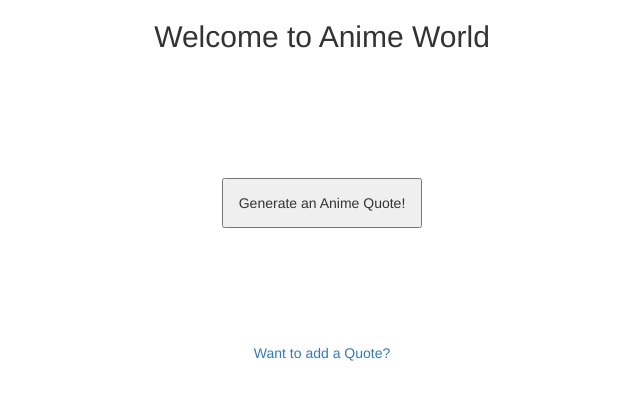
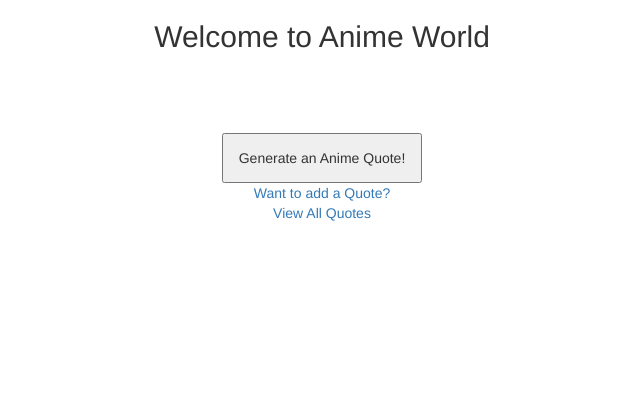
Before and after one commit to sukurocking/anime_quotes_webapp, a Flask app: page / in a window 1280 px wide. Shown: the top 400 px of the page, without its empty margins (318-958 px from the left). Run offline with Flask 3, Linux system fonts and the light colour scheme; some libraries are stand-ins or nearby versions.

Commit message:
minor styling changes

```diff
--- a/static/styles.css
+++ b/static/styles.css
@@ -1,5 +1,8 @@
 div {
-    display: grid; place-items: center; height: 35vh;
+    display: flex;
+    flex-direction: column;
+    align-items: center;
+    justify-content: center;
 }
 #generate_button {
     width: 200px;
@@ -17,10 +20,13 @@ body {
     justify-content: center;
     height: 75vh;
 }
-/* #addquote {
-    display:inline-flex;
-    height: 100vh;
-}       */
+#welcome_heading {
+    margin-bottom: 80px;
+}
+a {
+    display: block;
+    text-align: center;
+}
 body > h2 {
     display: block;
     align-items: center;
@@ -34,5 +40,5 @@ body > div > blockquote {
     padding-left: 20px;
 }
 table, th, td {
-            border: 1px solid black;
-         }
+    border: 1px solid black;
+}
--- a/templates/all_quotes.html
+++ b/templates/all_quotes.html
@@ -1,11 +1,11 @@
 {% extends "layout.html" %}
 
 {% block content %}
-    <table xmlns="http://www.w3.org/1999/html" class="table">
+    <table>
         <thead>
             <tr>
-                <td>Character</td>
-                <td>Quote</td>
+                <th>Character</th>
+                <th>Quote</th>
             </tr>
         </thead>
         {% for (character, quote) in quotes_list %}
--- a/templates/index.html
+++ b/templates/index.html
@@ -11,4 +11,5 @@
         </form>
     </div>
     <a class="addquote" target="_self" href="/addquote" title="Add a Quote">Want to add a Quote?</a>
+    <a class="all_quotes" target="_self" href="/all_quotes" title="All quotes">View All Quotes</a>
 {% endblock %}
```
Also changed, not shown: todo.md (+1 -1 lines).
